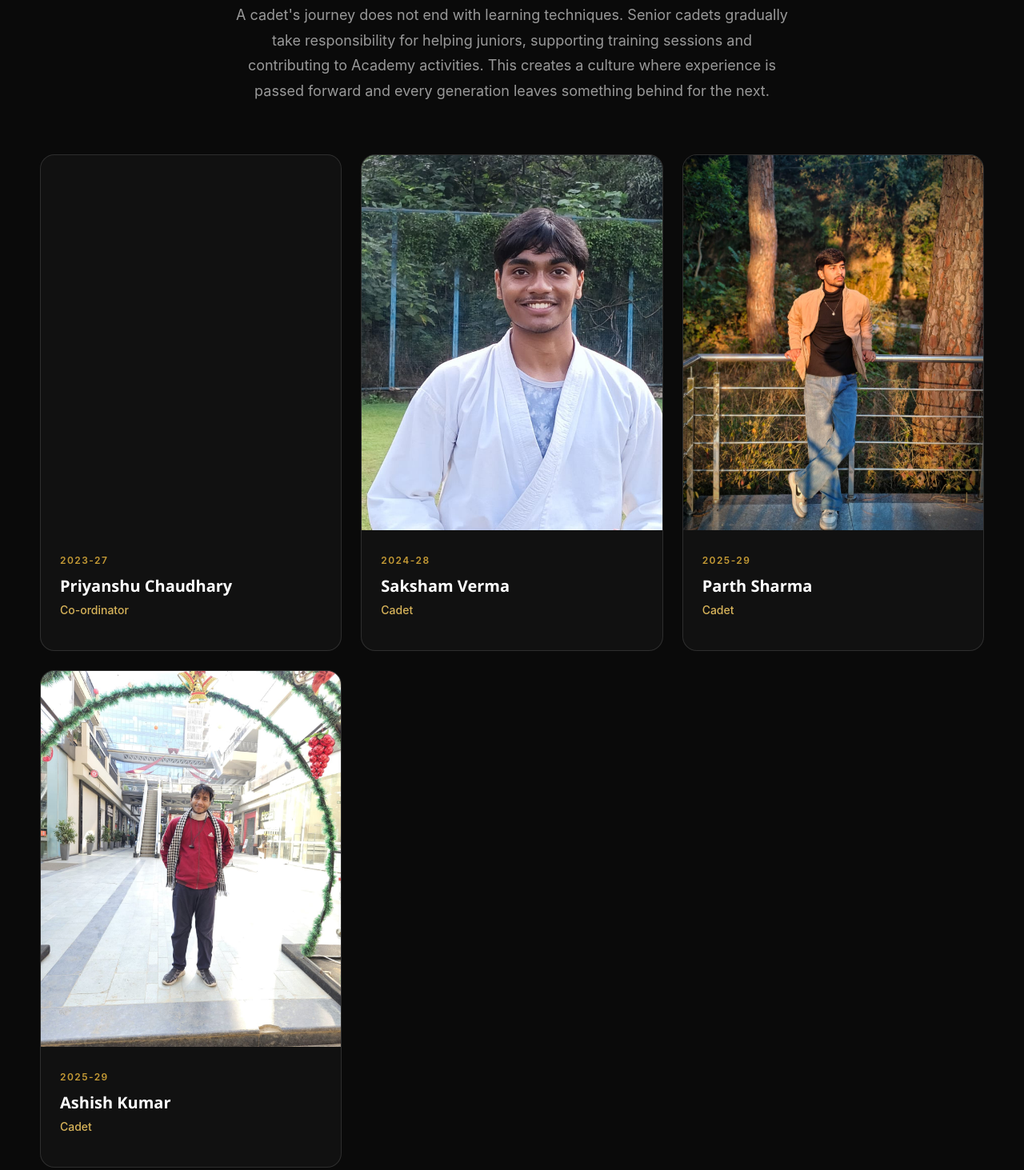
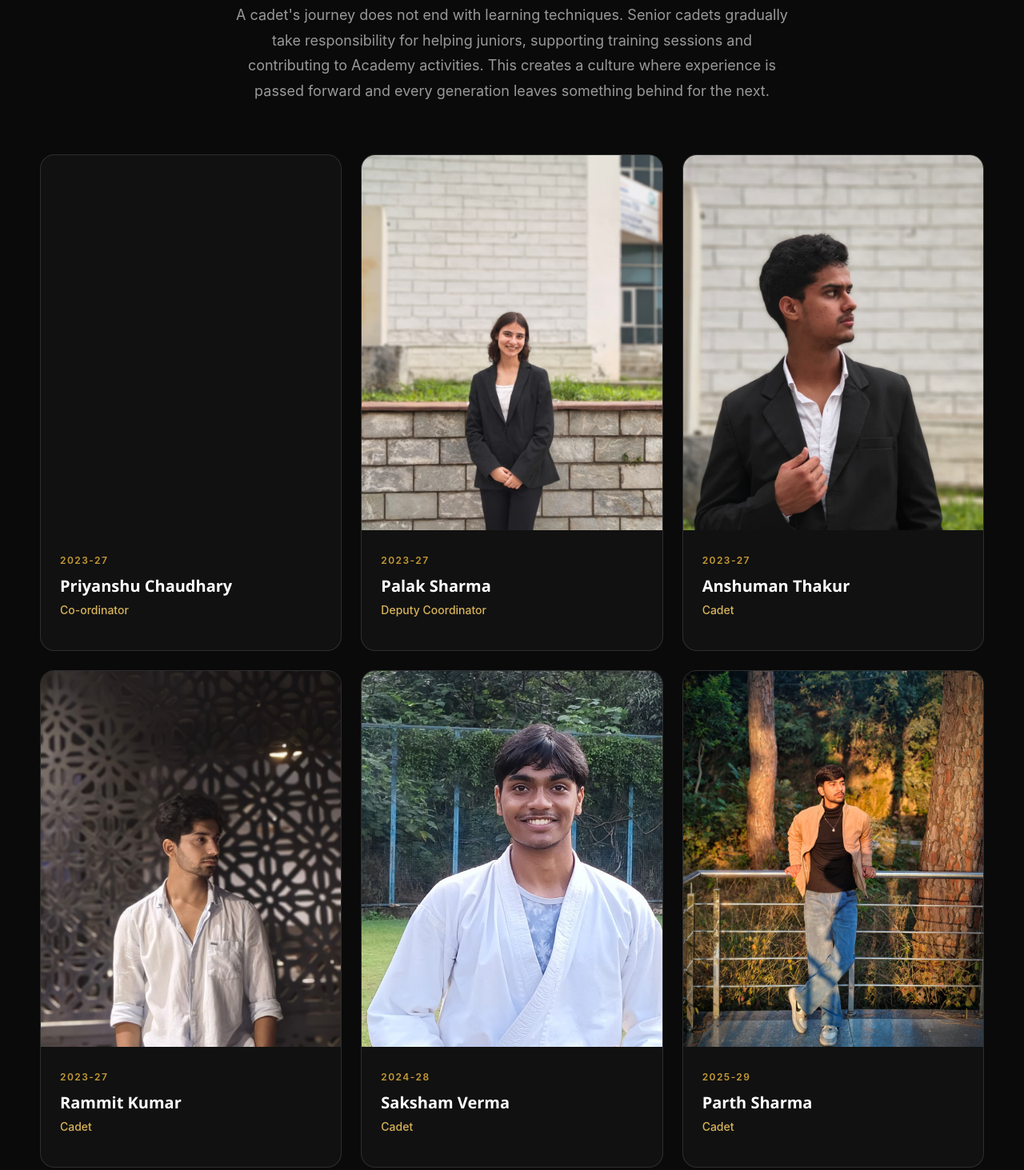
Before and after one commit to 25bec025-git-hub/karate, a website: page client/index.html in a window 1280 px wide. Shown: the part 2894-4357 px from the top of the page at 80% size. Drawn offline with Linux system fonts and the light colour scheme.

Commit message:
palak, anshuman, rammit's profile added

```diff
--- a/client/index.html
+++ b/client/index.html
@@ -646,7 +646,105 @@
 
                     </article>
 
-
+                    <!-- Palak Sharma -->
+                     <article class="cadet-card">
+
+                        <div class="cadet-image-wrapper">
+
+                            <img
+                                src="./assets/images/Palak_Sharma.jpeg"
+                                alt=""
+                                class="cadet-image"
+                            >
+
+                        </div>
+
+                        <div class="cadet-content">
+
+                            <span class="cadet-batch">2023-27
+                            </span>
+
+                            <h3 class="cadet-name">
+                                Palak Sharma
+                            </h3>
+
+                            <p class="cadet-role">
+                                Deputy Coordinator
+                            </p>
+
+                            <p class="cadet-description">
+                            </p>
+
+                        </div>
+
+                    </article>
+                    <!--  Anshuman Thakur -->
+                      <article class="cadet-card">
+
+                        <div class="cadet-image-wrapper">
+
+                            <img
+                                src="./assets/images/Anshuman_thakur.jpeg"
+                                alt=""
+                                class="cadet-image"
+                            >
+
+                        </div>
+
+                        <div class="cadet-content">
+
+                            <span class="cadet-batch">2023-27
+                            </span>
+
+                            <h3 class="cadet-name">
+                                Anshuman Thakur
+                            </h3>
+
+                            <p class="cadet-role">
+                                Cadet
+                            </p>
+
+                            <p class="cadet-description">
+                            </p>
+
+                        </div>
+
+                    </article>
+                    <!-- Rammit Kumar -->
+                                         <article class="cadet-card">
+
+                        <div class="cadet-image-wrapper">
+
+                            <img
+                                src="./assets/images/Rammit_kumar.jpeg"
+                                alt=""
+                                class="cadet-image"
+                            >
+
+                        </div>
+
+                        <div class="cadet-content">
+
+                            <span class="cadet-batch">
+                                2023-27
+                            </span>
+
+                            <h3 class="cadet-name">
+                                Rammit Kumar
+                            </h3>
+
+                            <p class="cadet-role">
+                                Cadet
+                            </p>
+
+                            <p class="cadet-description">
+                            </p>
+
+                        </div>
+
+                    </article>
+
+                     <!-- Saksham verma -->
                     <article class="cadet-card">
 
                         <div class="cadet-image-wrapper">
```
Also changed, not shown: package.json (+1 -38 lines), client/assets/images/Anshuman_thakur.jpeg (added), client/assets/images/Palak_Sharma.jpeg (added), client/assets/images/Rammit_kumar.jpeg (added), server/config/db.js (added), 4 other files.
